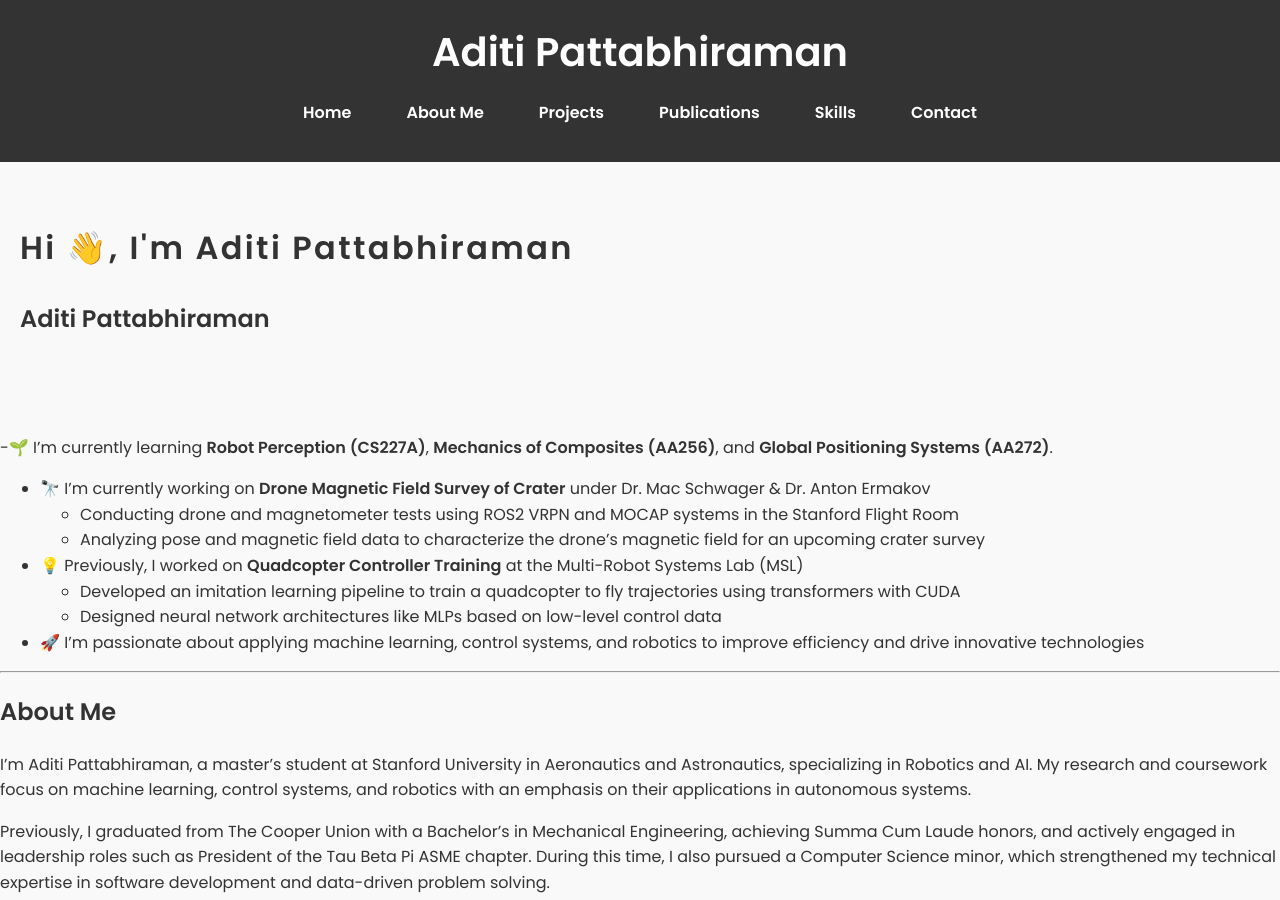
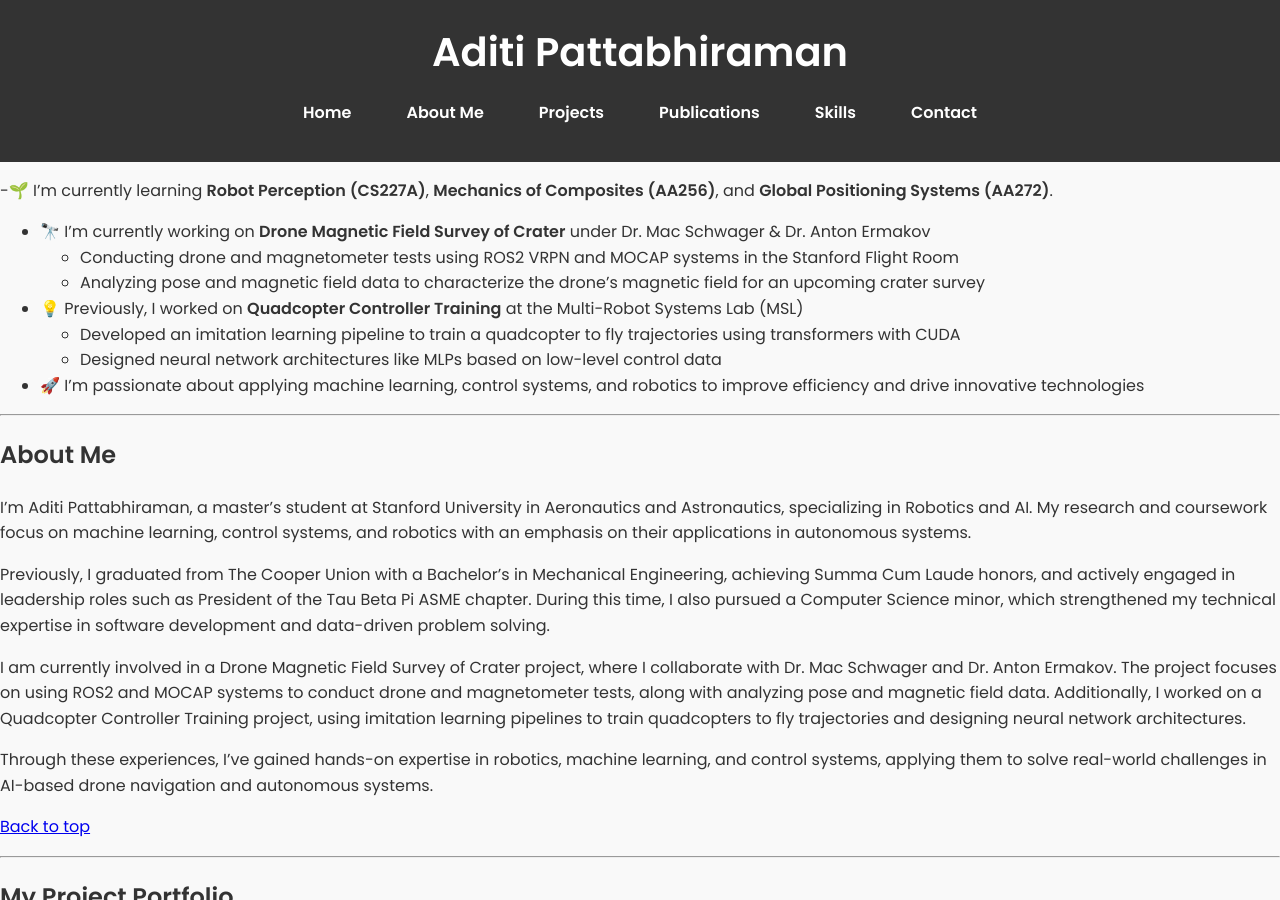
Before and after one commit to aditipattabhiraman/aditipattabhiraman.github.io, a Jekyll site: the page built from index.md, in a window 1280 px wide and 900 px high. Built offline with Jekyll 4.4.1, drawn with Linux system fonts in a browser that asks for light colours.

Commit message:
Update default.html

```diff
--- a/_layouts/default.html
+++ b/_layouts/default.html
@@ -28,10 +28,7 @@
     </nav>
   </header>
   <!-- Header Section with Typing Effect (only 1 header) -->
-  <header>
-    <h1 class="header-typing">Hi 👋, I'm Aditi Pattabhiraman</h1>
-    <h2>{{ page.title }}</h2>
-  </header>
+
 
   <main>
     {{ content }}
```
